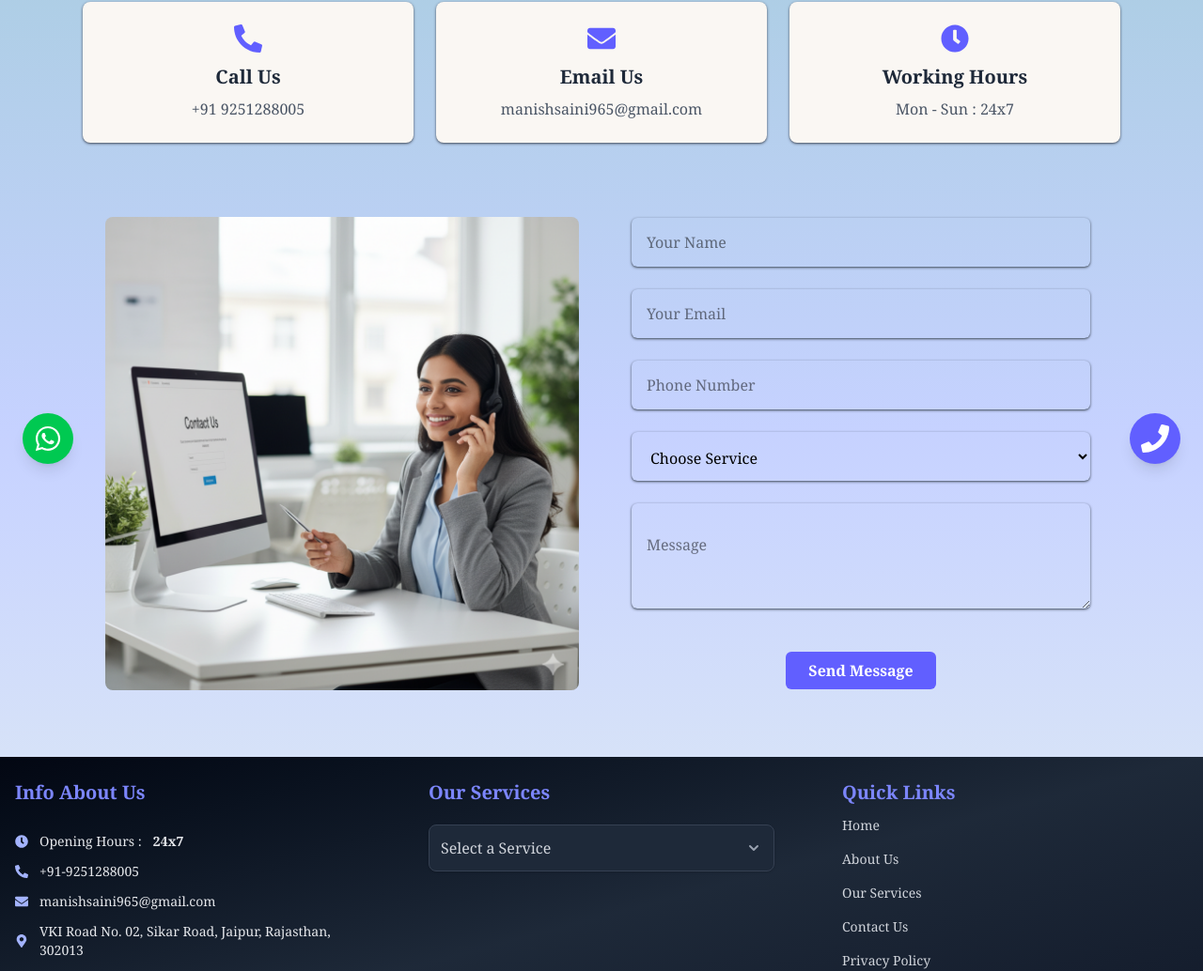
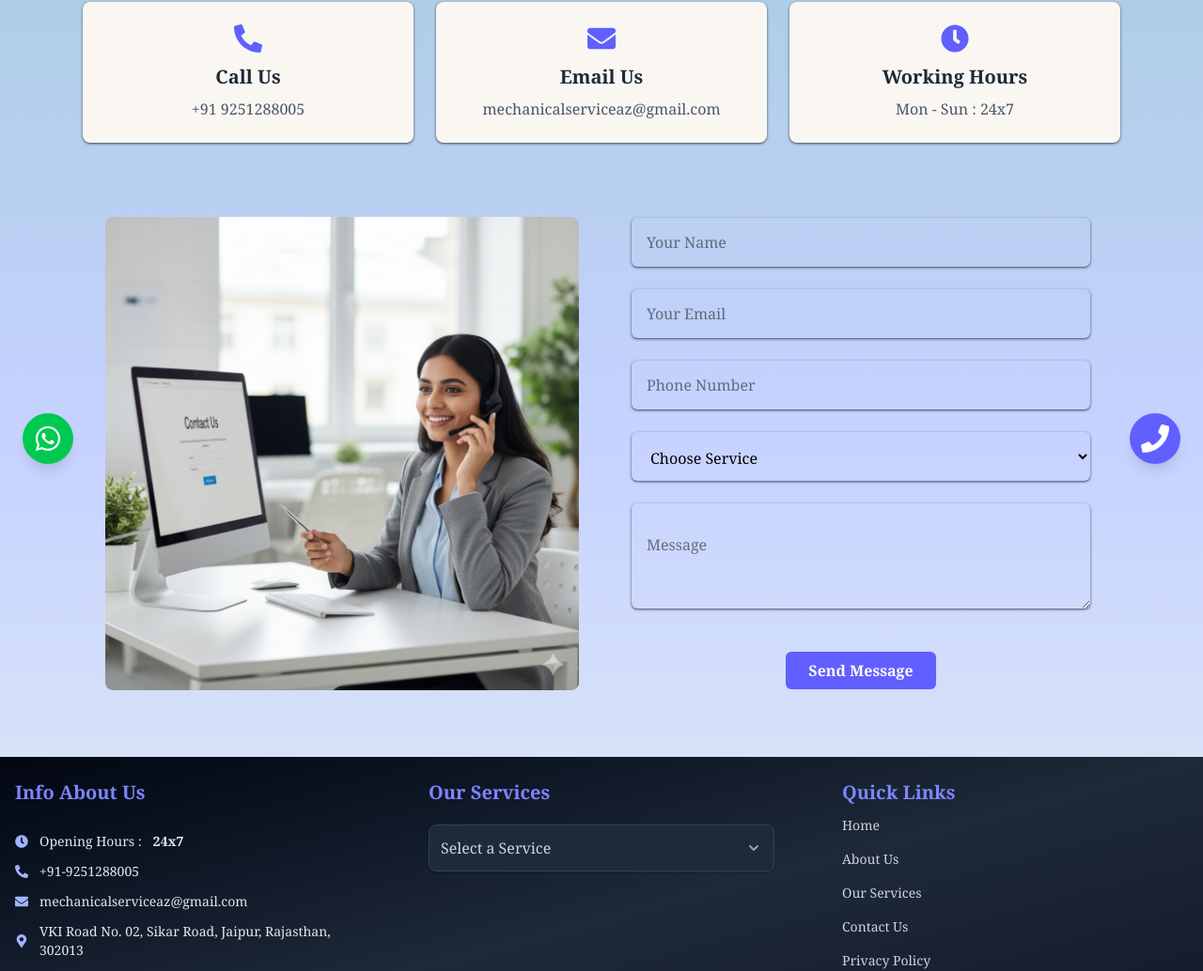
Before and after one commit to shubhamsainiiii/a2z-service, a React (Vite) app: page /contact in a window 1280 px wide. Shown: the part 282-1316 px from the top of the page at 94% size. Built offline with nearby package versions, Linux system fonts and the light colour scheme.

Commit message:
contact form edit

```diff
--- a/src/Components/ContactUs.jsx
+++ b/src/Components/ContactUs.jsx
@@ -25,10 +25,10 @@ const Contact = () => {
 
         emailjs
             .sendForm(
-                "service_5zvwkui",
-                "template_0btohq9",
+                "service_x5zbebs",
+                "template_xsrmu3a",
                 form.current,
-                "XxqX232rY1uRWlWNb"
+                "hyOpMhJcpkTq1jZbt"
             )
             .then(
                 (result) => {
@@ -79,8 +79,8 @@ const Contact = () => {
                     <div className="bg-[#FAF7F3] shadow-sm rounded-lg p-6 hover:shadow-md shadow-gray-600 transition-all duration-300 hover:-translate-y-2">
                         <FaEnvelope className="text-indigo-500 text-3xl mx-auto mb-3" />
                         <h4 className="text-xl font-semibold text-gray-800 mb-2">Email Us</h4>
-                        <a href="mailto:manishsaini965@gmail.com" className="text-gray-600">
-                            manishsaini965@gmail.com
+                        <a href="mailto:mechanicalserviceaz@gmail.com" className="text-gray-600">
+                            mechanicalserviceaz@gmail.com
                         </a>
                     </div>
 
--- a/src/Components/Footer.jsx
+++ b/src/Components/Footer.jsx
@@ -17,9 +17,9 @@ const Footer = () => {
                             <FaPhoneAlt className="text-indigo-300" />
                             +91-9251288005
                         </a>
-                        <a href="mailto:manishsaini965@gmail.com" className="flex items-center gap-3 mt-3 text-sm hover:text-indigo-300 transition-colors duration-300">
+                        <a href="mailto:mechanicalserviceaz@gmail.com" className="flex items-center gap-3 mt-3 text-sm hover:text-indigo-300 transition-colors duration-300">
                             <FaEnvelope className="text-indigo-300" />
-                            manishsaini965@gmail.com
+                            mechanicalserviceaz@gmail.com
                         </a>
                         <p className="flex items-center gap-3 mt-3 text-sm">
                             <FaMapMarkerAlt className="text-indigo-300" />
--- a/src/Components/Home.jsx
+++ b/src/Components/Home.jsx
@@ -4,7 +4,7 @@ import { Pagination, Autoplay } from "swiper/modules";
 import "swiper/css";
 import "swiper/css/pagination";
 import "swiper/css/effect-fade";
-import { FaTools, FaBolt, FaShieldAlt, FaPhoneAlt, FaClock, FaEnvelope } from "react-icons/fa";
+import { FaTools, FaBolt, FaShieldAlt } from "react-icons/fa";
 import service1 from "../assets/carousel1.jpg";
 import service2 from "../assets/carousel2.jpg";
 import service3 from "../assets/carousel3.jpg";
```
